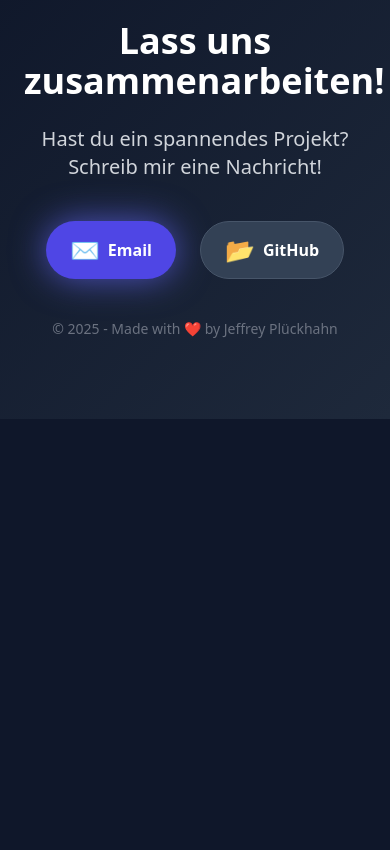
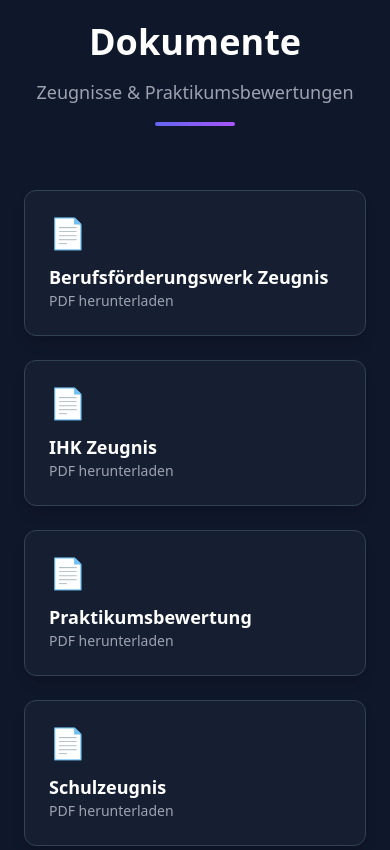
Before and after one commit to Gibgambo/portfolio, a plain HTML site: page index.html in a window 390 px wide. Shown: the part 7600-8450 px from the top of the page. Before the commit the page ends 8019 px from the top, so only its background shows below. Drawn offline with nearby package versions, Linux system fonts and the light colour scheme.

Commit message:
Dokumente

```diff
--- a/index.html
+++ b/index.html
@@ -27,7 +27,9 @@
                         class="text-gray-300 hover:text-indigo-400 transition font-medium">Lebenslauf</a>
                     <a href="#projekte" class="text-gray-300 hover:text-indigo-400 transition font-medium">Projekte</a>
                     <a href="#skills" class="text-gray-300 hover:text-indigo-400 transition font-medium">Skills</a>
+                    <a href="#documents" class="text-gray-300 hover:text-indigo-400 transition font-medium">Dokumente</a>
                     <a href="#kontakt" class="text-gray-300 hover:text-indigo-400 transition font-medium">Kontakt</a>
+
                 </div>
                 <button class="md:hidden text-gray-300" id="mobile-menu-btn">
                     <svg class="w-6 h-6" fill="none" stroke="currentColor" viewBox="0 0 24 24">
@@ -744,15 +746,55 @@
                             </div>
                             <div class="flex text-teal-400 text-lg tracking-wider">C1</div>
                         </div>
+                    </div>
+                </div>
+            </div>
+        </div>
+    </section>
 
+    <!-- Dokumente & Nachweise -->
+    <section id="documents" class="py-20 bg-slate-900 border-t border-slate-800">
+        <div class="max-w-7xl mx-auto px-6">
+            <div class="text-center mb-16">
+                <h2 class="text-4xl md:text-5xl font-bold mb-4 text-white">
+                    Dokumente
+                </h2>
+                <p class="text-gray-400 text-lg max-w-2xl mx-auto">
+                    Zeugnisse & Praktikumsbewertungen
+                </p>
+                <div class="w-20 h-1 bg-gradient-to-r from-indigo-500 to-purple-500 mx-auto mt-4 rounded-full"></div>
+            </div>
 
+            <div class="grid md:grid-cols-2 lg:grid-cols-3 gap-6">
 
+                <!-- Dokument -->
+                <a href="./static/documents/bfw_zeugnis.pdf" download
+                    class="p-6 rounded-xl bg-slate-800/50 border border-slate-700 hover:border-indigo-500 hover:bg-slate-800 transition shadow-lg block">
+                    <div class="text-3xl mb-3 text-indigo-400">📄</div>
+                    <h3 class="text-lg font-semibold text-white">Berufsförderungswerk Zeugnis</h3>
+                    <p class="text-gray-400 text-sm">PDF herunterladen</p>
+                </a>
 
+                <a href="./static/documents/ihk_zeugnis.pdf" download
+                    class="p-6 rounded-xl bg-slate-800/50 border border-slate-700 hover:border-indigo-500 hover:bg-slate-800 transition shadow-lg block">
+                    <div class="text-3xl mb-3 text-indigo-400">📄</div>
+                    <h3 class="text-lg font-semibold text-white">IHK Zeugnis</h3>
+                    <p class="text-gray-400 text-sm">PDF herunterladen</p>
+                </a>
 
-                    </div>
+                <a href="./static/documents/Praktikumszeugnis_JP.pdf" download
+                    class="p-6 rounded-xl bg-slate-800/50 border border-slate-700 hover:border-indigo-500 hover:bg-slate-800 transition shadow-lg block">
+                    <div class="text-3xl mb-3 text-indigo-400">📄</div>
+                    <h3 class="text-lg font-semibold text-white">Praktikumsbewertung</h3>
+                    <p class="text-gray-400 text-sm">PDF herunterladen</p>
+                </a>
 
-
-                </div>
+                 <a href="./static/documents/Zeugnis.pdf" download
+                    class="p-6 rounded-xl bg-slate-800/50 border border-slate-700 hover:border-indigo-500 hover:bg-slate-800 transition shadow-lg block">
+                    <div class="text-3xl mb-3 text-indigo-400">📄</div>
+                    <h3 class="text-lg font-semibold text-white">Schulzeugnis</h3>
+                    <p class="text-gray-400 text-sm">PDF herunterladen</p>
+                </a>
 
             </div>
         </div>
```
Also changed, not shown: 4 other files.
